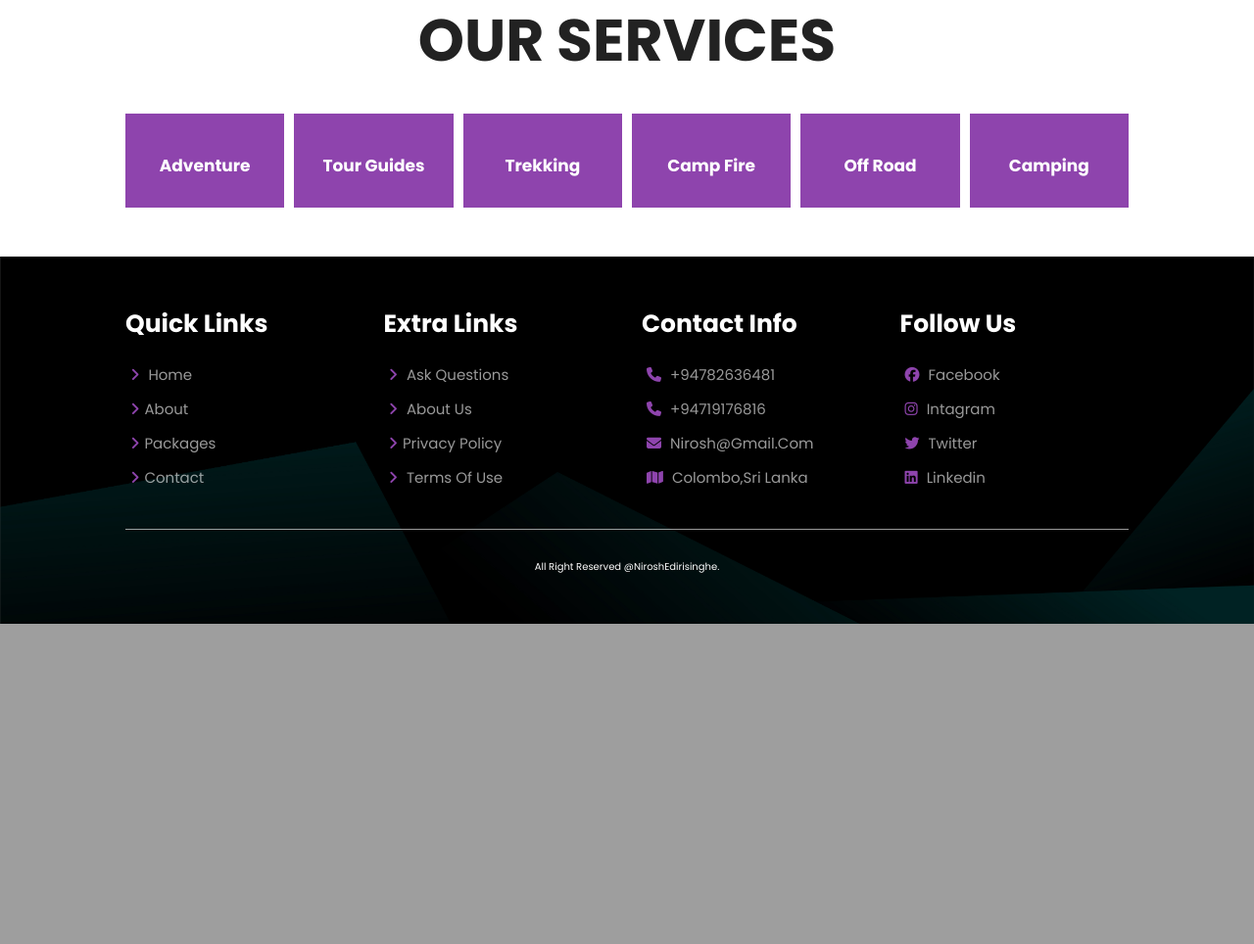
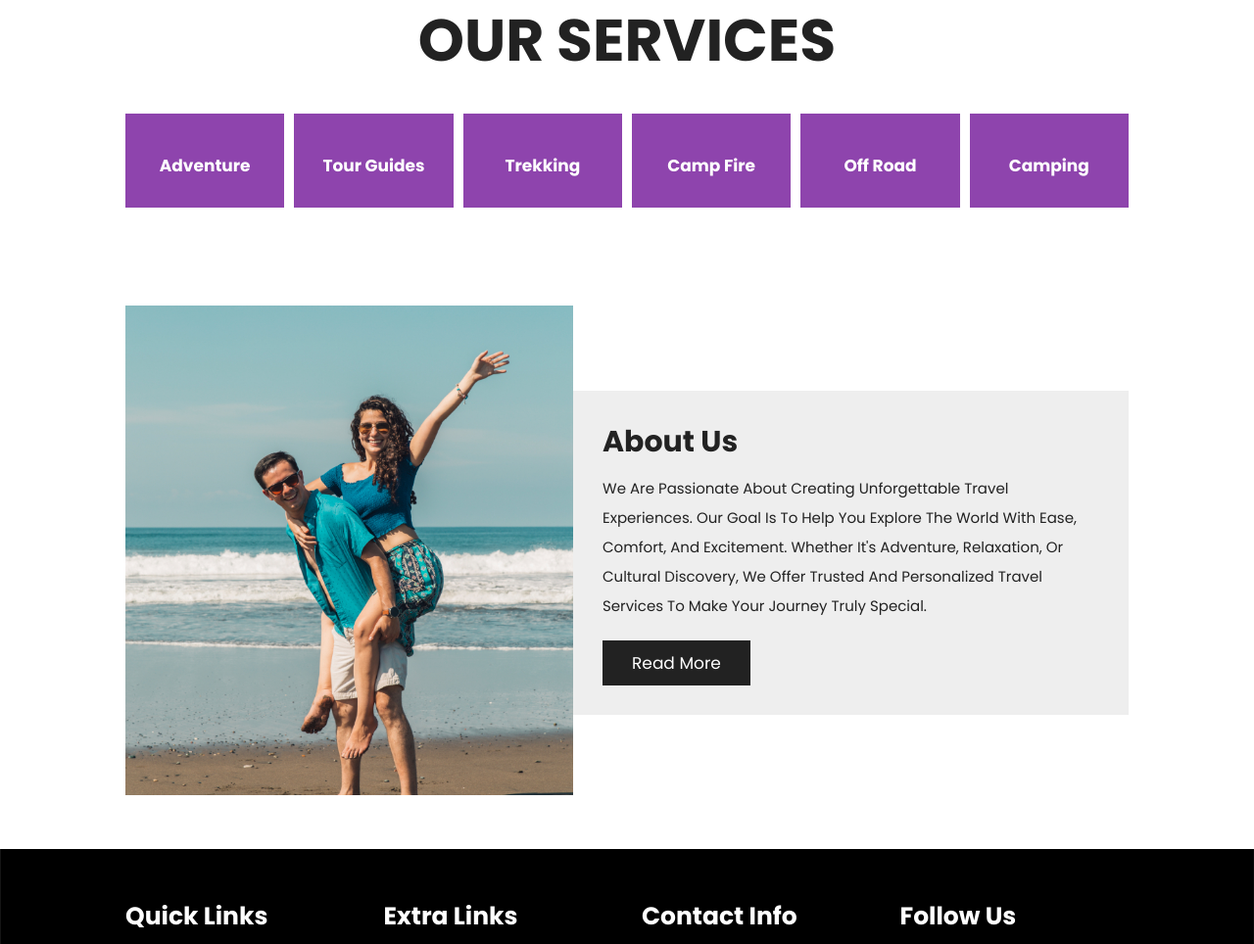
Before and after one commit to Nirosh-Edirisinghe/Tourism_Web, a PHP site: page /home.php in a window 1280 px wide. Shown: the part 722-1686 px from the top of the page at 98% size. Before the commit the page ends 1359 px from the top, so only its background shows below. Run offline with PHP 8.4, Linux system fonts and the light colour scheme.

Commit message:
create and style about  home section

```diff
--- a/css/style.css
+++ b/css/style.css
@@ -77,6 +77,8 @@ section{
    color: var(--black);
 }
 
+/* header section  */
+
 .header{
    position: sticky;
    top: 0; left:0; right: 0;
@@ -113,6 +115,8 @@ section{
  }
 
 
+/* home section */
+
 .home{
    padding: 0;
 }
@@ -136,8 +140,6 @@ section{
 .home .swiper-slide-active .content{
    display: inline-block;
 }
-
-
 
 .home .slide .content span{
    display: block;
@@ -189,7 +191,7 @@ section{
 
 
 
-
+/* servise section */
 
  .services .box-container{
    display: grid;
@@ -216,11 +218,48 @@ section{
 
 
 
+/* home about section */
+
+.home-about{
+   display: flex;
+   align-items: center;
+   flex-wrap: wrap;
+}
+
+.home-about .image{
+   flex:1 1 30rem ;
+}
+
+.home-about .image img{
+   width: 100%;
+   height: 50rem;
+   object-fit: cover;
+
+}
+
+.home-about .content{
+   flex: 1 1 41rem;
+   padding: 3rem;
+   background: var(--light-bg);
+}
+
+.home-about .content h3{
+   font-size: 3rem;
+   color: var(--black);
+}
+
+.home-about .content p{
+   font-size: 1.5rem;
+   padding: 1rem 0;
+   line-height: 2;
+   color: var(--black);
+}
 
 
 
 
 
+/* footer section */
 
 .footer{
    background-image: url(../images/footer.jpg) ;
--- a/home.php
+++ b/home.php
@@ -96,6 +96,20 @@
       </div>
    </section>
 
+   <section class="home-about">
+
+      <div class="image">
+         <img src="images/homeabout3.jpg" alt="">
+      </div>
+
+      <div class="content">
+         <h3>about us</h3>
+         <p>We are passionate about creating unforgettable travel experiences. Our goal is to help you explore the world with ease, comfort, and excitement. Whether it's adventure, relaxation, or cultural discovery, we offer trusted and personalized travel services to make your journey truly special.</p>
+         <a href="about.php" class="btn">read more</a>
+      </div>
+
+   </section>
+
 
 
 
```
Also changed, not shown: images/homeabout1.jpg (added), images/homeabout3.jpg (added), 1 other file.
